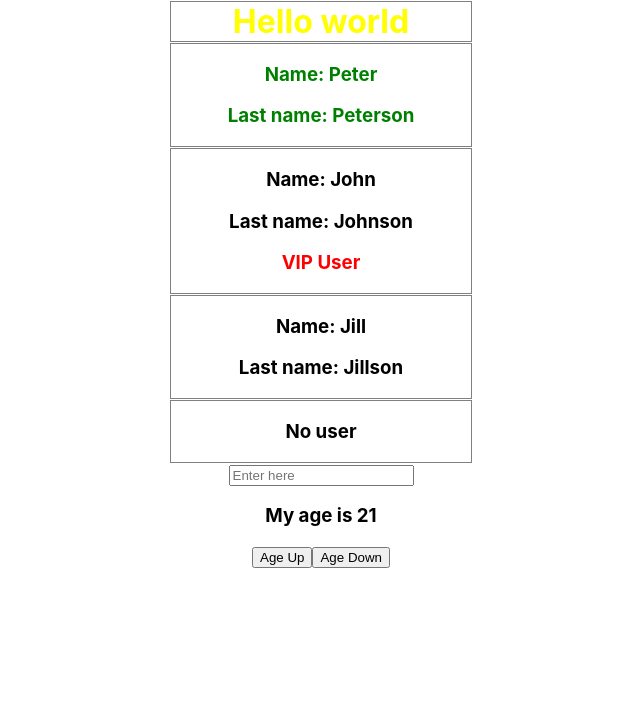
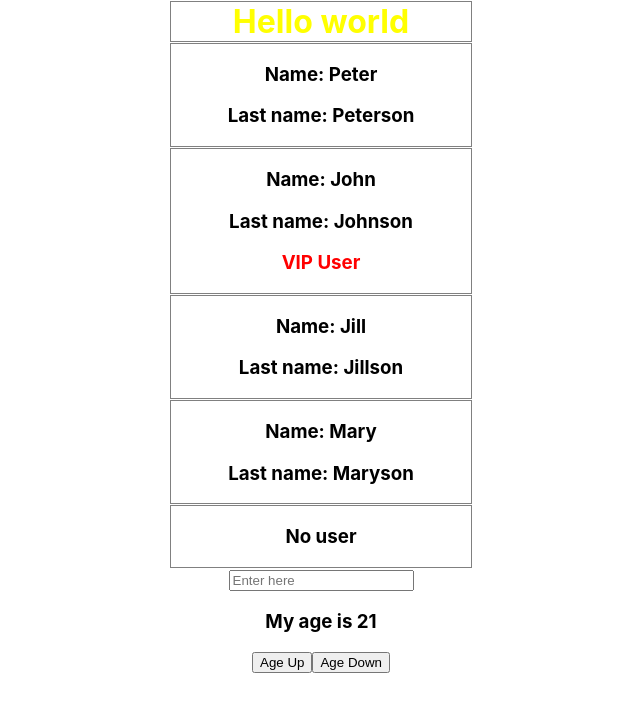
Before and after one commit to veronika333/practicing-react-hooks, a React (Create React App) app: page / in a window 1280 px wide. Shown: the top 712 px of the page, without its empty margins (319-959 px from the left). Built offline with nearby package versions, Linux system fonts and the light colour scheme.

Commit message:
changed app.js code to map function

```diff
--- a/src/App.js
+++ b/src/App.js
@@ -26,7 +26,9 @@ const RemoveInline = removeInlineStyle(NameTag);
 const initialNames = [
   {firstName: "Peter", lastName: "Peterson"},
   {firstName: "John", lastName: "Johnson"},
-  {firstName: "Jill", lastName: "Jillson"}
+  {firstName: "Jill", lastName: "Jillson"},
+  {firstName: "Mary", lastName: "Maryson"},
+  {firstName: "", lastName: ""}
 ]
 
 function App() {
@@ -45,10 +47,15 @@ const ageDownHandler = () => {
   return (
     <div className="App">
       <h1 className="title name">Hello world</h1>
-      <GreenTagName name={name[0].firstName} lastName={name[0].lastName}></GreenTagName>
+      {
+        name.map((v, i) => {
+          return <NameTag key={`${i} ${v.firstName} ${v.lastName}`} firstName={v.firstName} lastName={v.lastName} />
+        })
+      }
+      {/* <GreenTagName name={name[0].firstName} lastName={name[0].lastName}></GreenTagName>
       <NameTag name={name[1].firstName} lastName={name[1].lastName}></NameTag>
-      <RemoveInline  style={{color: "red"}} name={name[2].firstName} lastName={name[2].lastName}></RemoveInline>
-      <NameTag name="" lastName=""></NameTag>
+      <RemoveInline  style={{color: "red"}} name={name[2].firstName} lastName={name[2].lastName}></RemoveInline> */}
+      {/* <NameTag name="" lastName=""></NameTag> */}
       <Input placeholder="Enter here" type="text"></Input>
       <h3>My age is {age}</h3>
       <button onClick={ageUpHandler}>Age Up</button>
--- a/src/componnents/nameTag.js
+++ b/src/componnents/nameTag.js
@@ -3,16 +3,16 @@ import React from 'react';
 
 
 const NameTag = (props) => {
-    if (!props.name && !props.lastName) {
+    if (!props.firstName && !props.lastName) {
         return (
             <div className="name">
             <h3>No user</h3></div>
         )
     }
-    if (props.name === "John") {
+    if (props.firstName === "John") {
         return (
             <div className="name">
-    <h3>Name: {props.name}</h3>
+    <h3>Name: {props.firstName}</h3>
     <h3>Last name: {props.lastName}</h3>
     <h3 style={{color: "red"}}>VIP User</h3>
     </div>
@@ -20,7 +20,7 @@ const NameTag = (props) => {
     }
     return (
         <div className="name">
-    <h3 style={props.style}>Name: {props.name}</h3>
+    <h3 style={props.style}>Name: {props.firstName}</h3>
     <h3 style={props.style}>Last name: {props.lastName}</h3>
     </div>
      );
```
